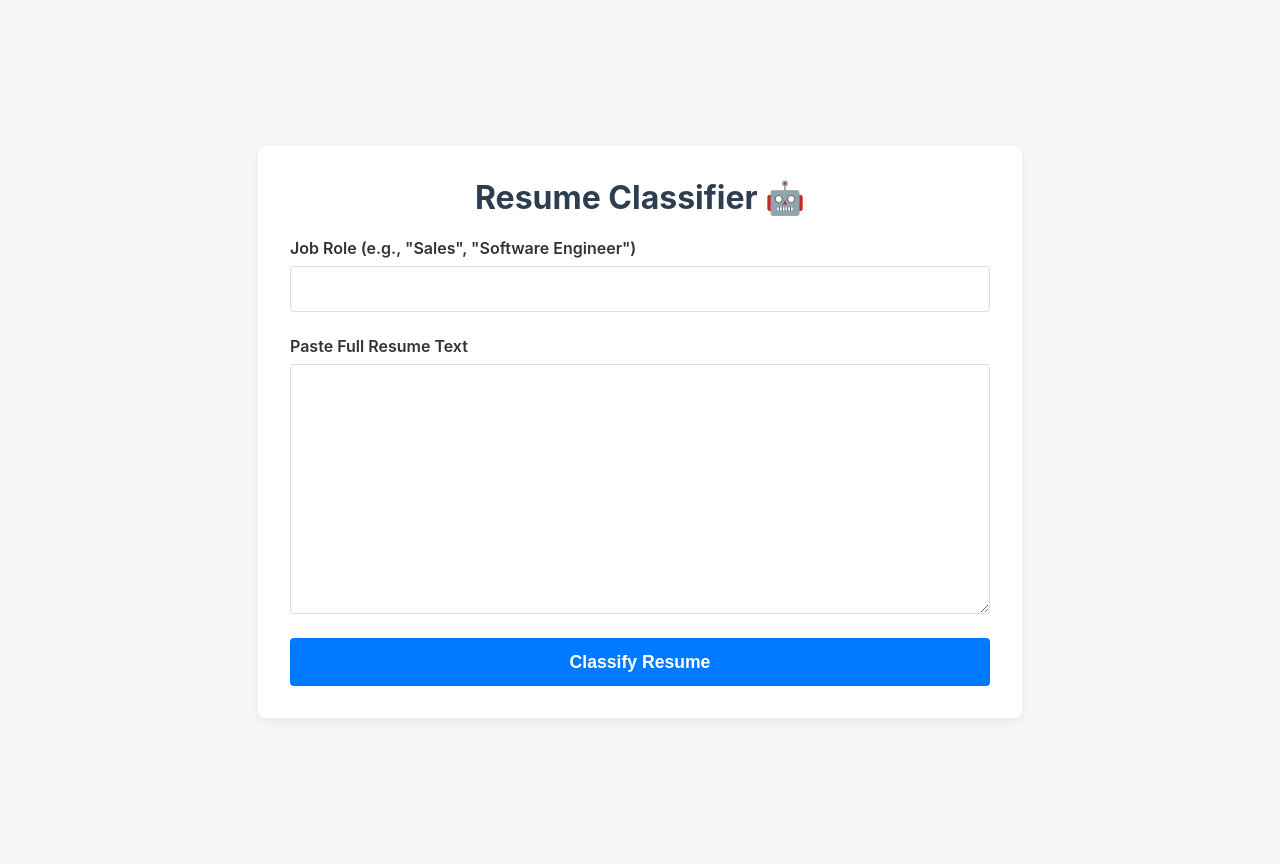
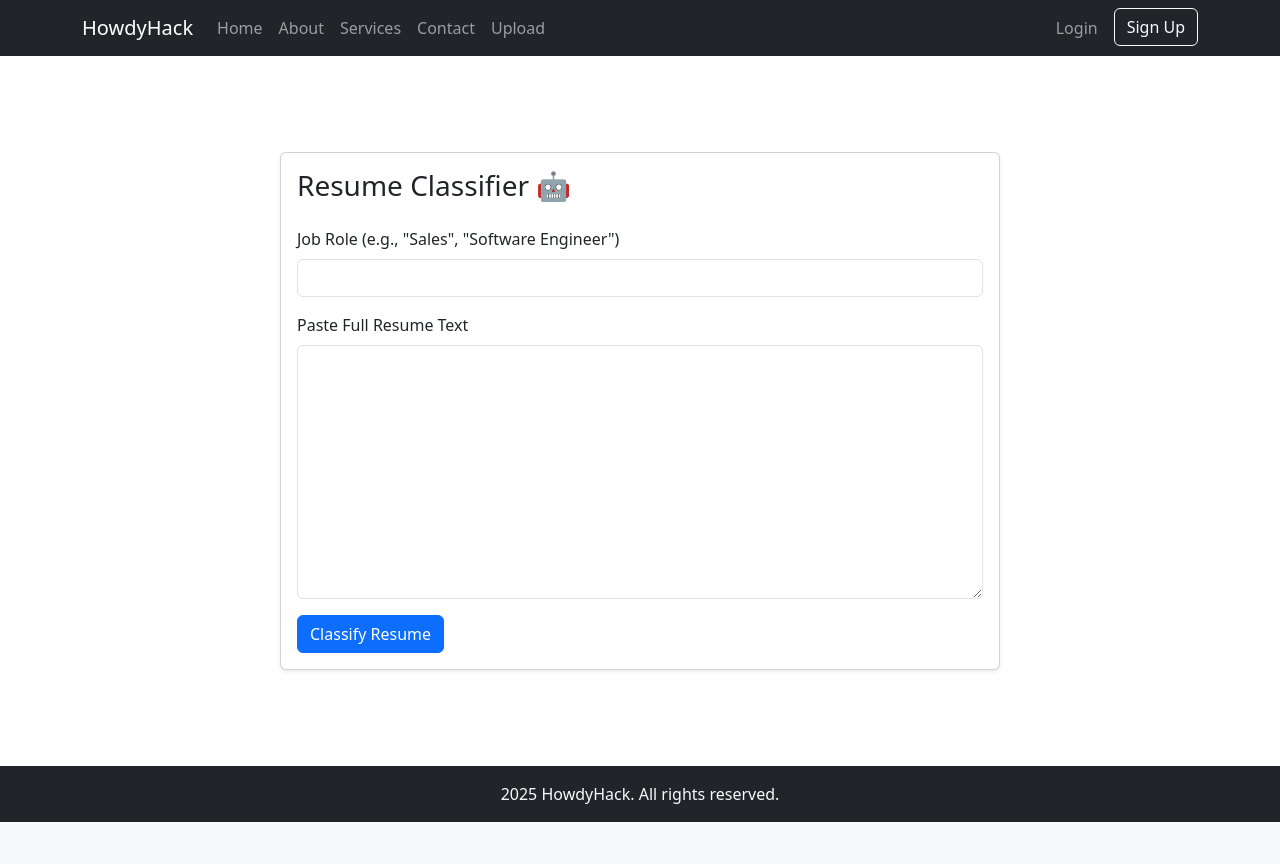
Before and after one commit to JacksonWeibelDev/HowdyHack2025, a Flask app: page /testing in a window 1280 px wide. After the commit the page ends 822 px from the top, so only its background shows below. Run offline with Flask 3, Linux system fonts and the light colour scheme.

Commit message:
upload page

```diff
--- a/app.py
+++ b/app.py
@@ -4,7 +4,7 @@ from predict import classify_resume, MODEL_DIR
 
 app = Flask(__name__)
 app.config['BRAND'] = 'HowdyHack'
-app.config['SECRET_KEY'] = 'i like to play roblox';
+app.config['SECRET_KEY'] = 'i like to play roblox'
 
 @app.context_processor
 def inject_brand():
--- a/templates/index.html
+++ b/templates/index.html
@@ -7,4 +7,6 @@
 <p class="lead">This page is now using Bootstrap. Your custom styles are still in <code>styles.css</code>.</p>
 <hr class="my-4">
 <p>Resize the window to see Bootstrap's responsive behavior.</p>
+<!-- spacer for scroll testing -->
+<div class="spacer-2000" aria-hidden="true"></div>
 {% endblock %}
--- a/templates/upload.html
+++ b/templates/upload.html
@@ -1,176 +1,71 @@
-<!DOCTYPE html>
-<html lang="en">
-<head>
-    <meta charset="UTF-8">
-    <meta name="viewport" content="width=device-width, initial-scale=1.0">
-    <title>Resume Classifier</title>
-    <style>
-        body {
-            font-family: -apple-system, BlinkMacSystemFont, "Segoe UI", Roboto, "Helvetica Neue", Arial, sans-serif;
-            margin: 0;
-            padding: 2rem;
-            background-color: #f4f7f6;
-            color: #333;
-            display: flex;
-            justify-content: center;
-            align-items: center;
-            min-height: 100vh;
-        }
-        main {
-            width: 100%;
-            max-width: 700px;
-            background: #ffffff;
-            border-radius: 8px;
-            box-shadow: 0 4px 12px rgba(0,0,0,0.05);
-            padding: 2rem;
-        }
-        h1 {
-            text-align: center;
-            color: #2c3e50;
-            margin-top: 0;
-        }
-        form {
-            display: flex;
-            flex-direction: column;
-            gap: 1.5rem;
-        }
-        div {
-            display: flex;
-            flex-direction: column;
-        }
-        label {
-            font-weight: 600;
-            margin-bottom: 0.5rem;
-        }
-        input[type="text"],
-        textarea {
-            width: 100%;
-            padding: 0.75rem;
-            border: 1px solid #dcdcdc;
-            border-radius: 4px;
-            font-family: inherit;
-            font-size: 1rem;
-            box-sizing: border-box; /* Important for padding to work nicely */
-        }
-        textarea {
-            min-height: 250px;
-            resize: vertical;
-        }
-        button {
-            padding: 0.85rem;
-            background-color: #007bff;
-            color: white;
-            border: none;
-            border-radius: 4px;
-            font-size: 1.1rem;
-            font-weight: 600;
-            cursor: pointer;
-            transition: background-color 0.2s ease;
-        }
-        button:hover {
-            background-color: #0056b3;
-        }
-        #result-container {
-            margin-top: 2rem;
-            background: #ecf0f1;
-            padding: 1rem;
-            border-radius: 4px;
-            border: 1px solid #dcdcdc;
-        }
-        #result-container h2 {
-            margin-top: 0;
-        }
-        pre {
-            white-space: pre-wrap; /* Wraps the JSON text */
-            word-wrap: break-word;
-            font-family: "Courier New", Courier, monospace;
-            background: #fff;
-            padding: 1rem;
-            border-radius: 4px;
-        }
-        .hidden {
-            display: none;
-        }
-    </style>
-</head>
-<body>
+{% extends "base.html" %}
 
-    <main>
-        <h1>Resume Classifier 🤖</h1>
-        <form id="classify-form">
-            <div>
-                <label for="job-role">Job Role (e.g., "Sales", "Software Engineer")</label>
-                <input type="text" id="job-role" name="job-role" required>
+{% block title %}Resume Classifier{% endblock %}
+
+{% block content %}
+<div class="container py-5">
+  <div class="row justify-content-center">
+    <div class="col-12 col-md-8">
+      <div class="card shadow-sm">
+        <div class="card-body">
+          <h1 class="h3 mb-4">Resume Classifier 🤖</h1>
+
+          <form id="classify-form" novalidate>
+            <div class="mb-3">
+              <label for="job-role" class="form-label">Job Role (e.g., "Sales", "Software Engineer")</label>
+              <input type="text" id="job-role" name="job_role" class="form-control" required>
             </div>
 
-            <div>
-                <label for="resume-text">Paste Full Resume Text</label>
-                <textarea id="resume-text" name="resume-text" required></textarea>
+            <div class="mb-3">
+              <label for="resume-text" class="form-label">Paste Full Resume Text</label>
+              <textarea id="resume-text" name="resume_text" class="form-control" rows="10" required></textarea>
             </div>
 
-            <button type="submit">Classify Resume</button>
+            <button type="submit" class="btn btn-primary">Classify Resume</button>
           </form>
 
-        <div id="result-container" class="hidden">
-            <h2>Classification Result:</h2>
-            <pre id="result-json"></pre>
+          <div id="result-container" class="mt-4 d-none">
+            <h2 class="h5">Classification Result:</h2>
+            <pre id="result-json" class="p-3 bg-light rounded"></pre>
           </div>
-    </main>
+        </div>
+      </div>
+    </div>
+  </div>
+</div>
 
 <script>
-        // Wait for the document to be fully loaded
 document.addEventListener("DOMContentLoaded", () => {
   const form = document.getElementById("classify-form");
   const resultContainer = document.getElementById("result-container");
   const resultJson = document.getElementById("result-json");
 
   form.addEventListener("submit", async (event) => {
-                // Prevent the default form refresh
     event.preventDefault();
 
-                // Get the values from the form
     const jobRole = document.getElementById("job-role").value;
     const resumeText = document.getElementById("resume-text").value;
 
-                // Create the JSON payload for the API
-                const payload = {
-                    job_role: jobRole,
-                    resume_text: resumeText
-                };
+    const payload = { job_role: jobRole, resume_text: resumeText };
 
     try {
-                    // Send the POST request to our Flask server
       const response = await fetch('/classify', {
         method: 'POST',
-                        headers: {
-                            'Content-Type': 'application/json'
-                        },
+        headers: { 'Content-Type': 'application/json' },
         body: JSON.stringify(payload)
       });
 
-                    // Get the JSON response from the server
       const result = await response.json();
-
-                    // Display the result
       resultJson.textContent = JSON.stringify(result, null, 2);
-                    resultContainer.classList.remove("hidden");
-
-                    // Set text color based on prediction
-                    if (result.prediction === 'Select') {
-                        resultJson.style.color = '#27ae60'; // Green
-                    } else {
-                        resultJson.style.color = '#c0392b'; // Red
-                    }
+      resultJson.style.color = (result.prediction === 'Select') ? '#27ae60' : '#c0392b';
+      resultContainer.classList.remove('d-none');
 
     } catch (error) {
-                    // Show any errors
       resultJson.textContent = JSON.stringify({ error: "Could not connect to server. Is app.py running?" }, null, 2);
       resultJson.style.color = '#c0392b';
-                    resultContainer.classList.remove("hidden");
+      resultContainer.classList.remove('d-none');
     }
   });
 });
 </script>
-
-</body>
-</html>
+{% endblock %}
```
Lines whose indentation alone changed are shown as unchanged.
